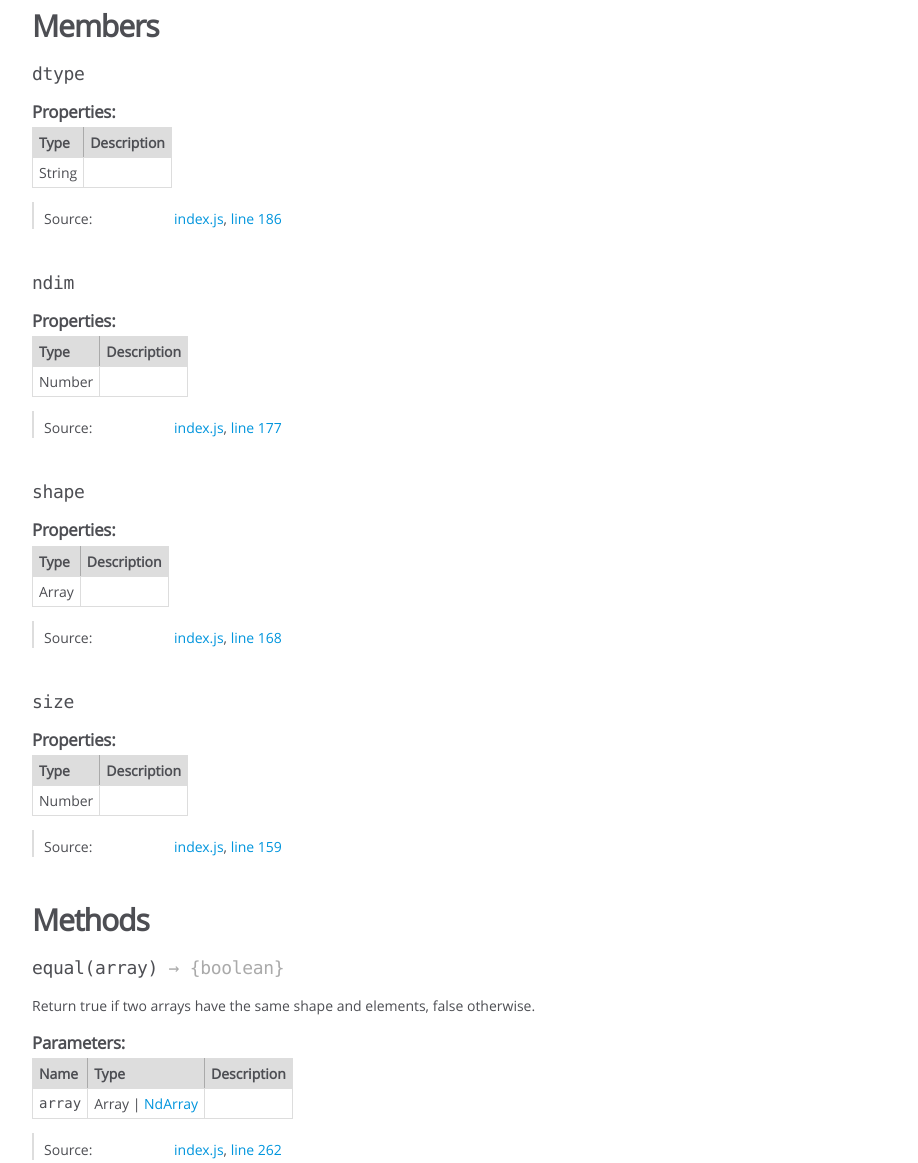
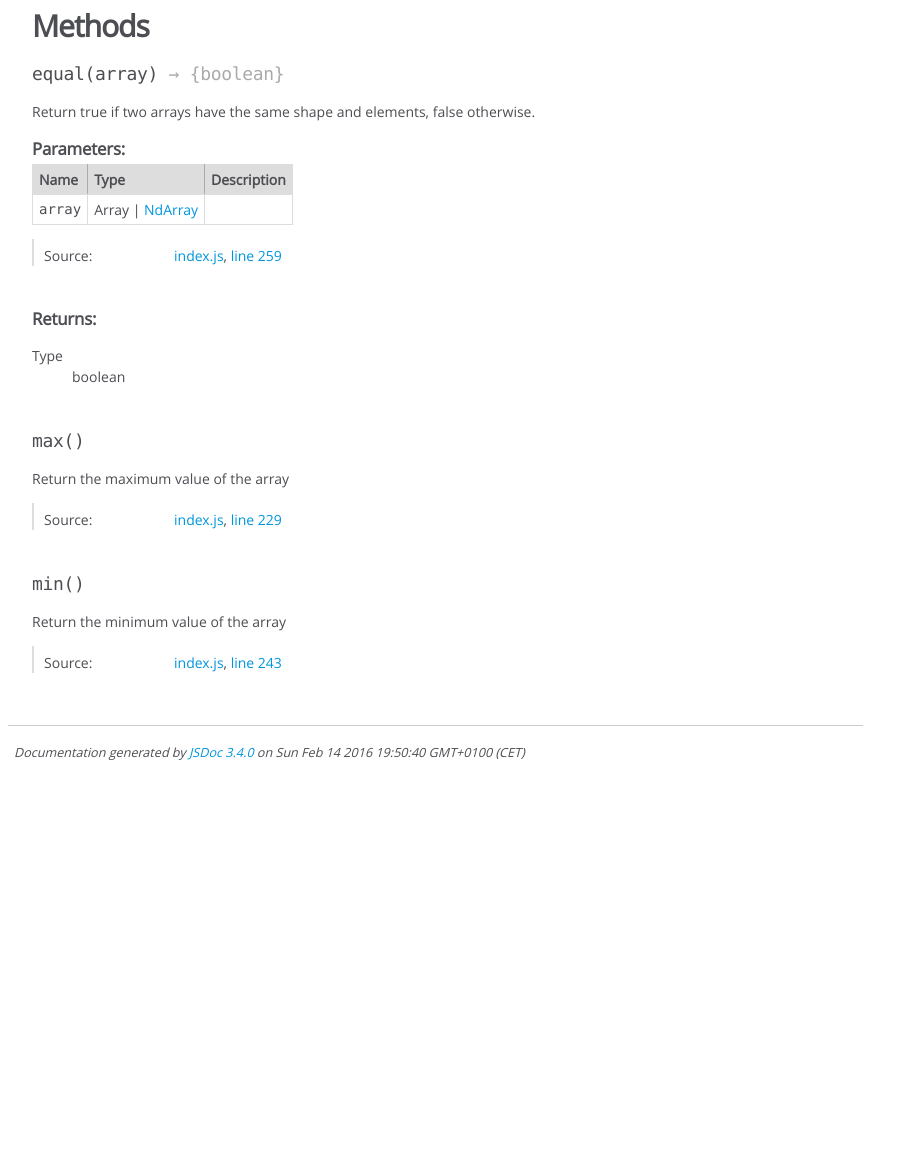
Before and after one commit to nicolaspanel/numjs, a plain HTML site: page NdArray.html in a window 1280 px wide. Shown: the part 363-1526 px from the top of the page, without its empty margins (0-918 px from the left). After the commit the page ends 1140 px from the top, so only its background shows below. Drawn offline with Linux system fonts and the light colour scheme.

Commit message:
update documentation

```diff
--- a/NdArray.html
+++ b/NdArray.html
@@ -47,7 +47,7 @@
 
 
 <div class="description">
-    Multidimensional container of items of the same type and size.
+    Multidimensional, homogeneous array of fixed-size items
 
 The number of dimensions and items in an array is defined by its shape, which is a tuple of N positive
 integers that specify the sizes of each dimension. The type of items in the array is specified by a separate
@@ -127,434 +127,6 @@ data-type object (dtype), one of which is associated with each NdArray.
 
 
 
-
-
-
-
-
-
-
-
-        <h3 class="subsection-title">Members</h3>
-
-
-
-<h4 class="name" id="dtype"><span class="type-signature"></span>dtype<span class="type-signature"></span></h4>
-
-
-
-
-
-
-
-
-
-
-    <h5 class="subsection-title">Properties:</h5>
-
-
-
-<table class="props">
-    <thead>
-    <tr>
-
-
-        <th>Type</th>
-
-
-
-
-
-        <th class="last">Description</th>
-    </tr>
-    </thead>
-
-    <tbody>
-
-
-        <tr>
-
-
-            <td class="type">
-
-
-<span class="param-type">String</span>
-
-
-
-            </td>
-
-
-
-
-
-            <td class="description last"></td>
-        </tr>
-
-
-    </tbody>
-</table>
-
-
-
-
-<dl class="details">
-
-
-
-
-
-
-
-
-
-
-
-
-
-
-
-
-
-
-
-
-
-
-
-
-
-
-    <dt class="tag-source">Source:</dt>
-    <dd class="tag-source"><ul class="dummy"><li>
-        <a href="index.js.html">index.js</a>, <a href="index.js.html#line186">line 186</a>
-    </li></ul></dd>
-
-
-
-
-
-
-
-</dl>
-
-
-
-
-
-
-
-
-<h4 class="name" id="ndim"><span class="type-signature"></span>ndim<span class="type-signature"></span></h4>
-
-
-
-
-
-
-
-
-
-
-    <h5 class="subsection-title">Properties:</h5>
-
-
-
-<table class="props">
-    <thead>
-    <tr>
-
-
-        <th>Type</th>
-
-
-
-
-
-        <th class="last">Description</th>
-    </tr>
-    </thead>
-
-    <tbody>
-
-
-        <tr>
-
-
-            <td class="type">
-
-
-<span class="param-type">Number</span>
-
-
-
-            </td>
-
-
-
-
-
-            <td class="description last"></td>
-        </tr>
-
-
-    </tbody>
-</table>
-
-
-
-
-<dl class="details">
-
-
-
-
-
-
-
-
-
-
-
-
-
-
-
-
-
-
-
-
-
-
-
-
-
-
-    <dt class="tag-source">Source:</dt>
-    <dd class="tag-source"><ul class="dummy"><li>
-        <a href="index.js.html">index.js</a>, <a href="index.js.html#line177">line 177</a>
-    </li></ul></dd>
-
-
-
-
-
-
-
-</dl>
-
-
-
-
-
-
-
-
-<h4 class="name" id="shape"><span class="type-signature"></span>shape<span class="type-signature"></span></h4>
-
-
-
-
-
-
-
-
-
-
-    <h5 class="subsection-title">Properties:</h5>
-
-
-
-<table class="props">
-    <thead>
-    <tr>
-
-
-        <th>Type</th>
-
-
-
-
-
-        <th class="last">Description</th>
-    </tr>
-    </thead>
-
-    <tbody>
-
-
-        <tr>
-
-
-            <td class="type">
-
-
-<span class="param-type">Array</span>
-
-
-
-            </td>
-
-
-
-
-
-            <td class="description last"></td>
-        </tr>
-
-
-    </tbody>
-</table>
-
-
-
-
-<dl class="details">
-
-
-
-
-
-
-
-
-
-
-
-
-
-
-
-
-
-
-
-
-
-
-
-
-
-
-    <dt class="tag-source">Source:</dt>
-    <dd class="tag-source"><ul class="dummy"><li>
-        <a href="index.js.html">index.js</a>, <a href="index.js.html#line168">line 168</a>
-    </li></ul></dd>
-
-
-
-
-
-
-
-</dl>
-
-
-
-
-
-
-
-
-<h4 class="name" id="size"><span class="type-signature"></span>size<span class="type-signature"></span></h4>
-
-
-
-
-
-
-
-
-
-
-    <h5 class="subsection-title">Properties:</h5>
-
-
-
-<table class="props">
-    <thead>
-    <tr>
-
-
-        <th>Type</th>
-
-
-
-
-
-        <th class="last">Description</th>
-    </tr>
-    </thead>
-
-    <tbody>
-
-
-        <tr>
-
-
-            <td class="type">
-
-
-<span class="param-type">Number</span>
-
-
-
-            </td>
-
-
-
-
-
-            <td class="description last"></td>
-        </tr>
-
-
-    </tbody>
-</table>
-
-
-
-
-<dl class="details">
-
-
-
-
-
-
-
-
-
-
-
-
-
-
-
-
-
-
-
-
-
-
-
-
-
-
-    <dt class="tag-source">Source:</dt>
-    <dd class="tag-source"><ul class="dummy"><li>
-        <a href="index.js.html">index.js</a>, <a href="index.js.html#line159">line 159</a>
-    </li></ul></dd>
-
-
-
-
-
-
-
-</dl>
 
 
 
@@ -675,7 +247,7 @@ data-type object (dtype), one of which is associated with each NdArray.
 
     <dt class="tag-source">Source:</dt>
     <dd class="tag-source"><ul class="dummy"><li>
-        <a href="index.js.html">index.js</a>, <a href="index.js.html#line262">line 262</a>
+        <a href="index.js.html">index.js</a>, <a href="index.js.html#line259">line 259</a>
     </li></ul></dd>
 
 
@@ -775,7 +347,7 @@ data-type object (dtype), one of which is associated with each NdArray.
 
     <dt class="tag-source">Source:</dt>
     <dd class="tag-source"><ul class="dummy"><li>
-        <a href="index.js.html">index.js</a>, <a href="index.js.html#line232">line 232</a>
+        <a href="index.js.html">index.js</a>, <a href="index.js.html#line229">line 229</a>
     </li></ul></dd>
 
 
@@ -857,7 +429,7 @@ data-type object (dtype), one of which is associated with each NdArray.
 
     <dt class="tag-source">Source:</dt>
     <dd class="tag-source"><ul class="dummy"><li>
-        <a href="index.js.html">index.js</a>, <a href="index.js.html#line246">line 246</a>
+        <a href="index.js.html">index.js</a>, <a href="index.js.html#line243">line 243</a>
     </li></ul></dd>
 
 
@@ -905,7 +477,7 @@ data-type object (dtype), one of which is associated with each NdArray.
 <br class="clear">
 
 <footer>
-    Documentation generated by <a href="https://github.com/jsdoc3/jsdoc">JSDoc 3.4.0</a> on Sun Feb 14 2016 19:42:31 GMT+0100 (CET)
+    Documentation generated by <a href="https://github.com/jsdoc3/jsdoc">JSDoc 3.4.0</a> on Sun Feb 14 2016 19:50:40 GMT+0100 (CET)
 </footer>
 
 <script> prettyPrint(); </script>
```
Also changed, not shown: global.html (+5 -5 lines), index.html (+1 -1 lines), index.js.html (+7 -10 lines).
